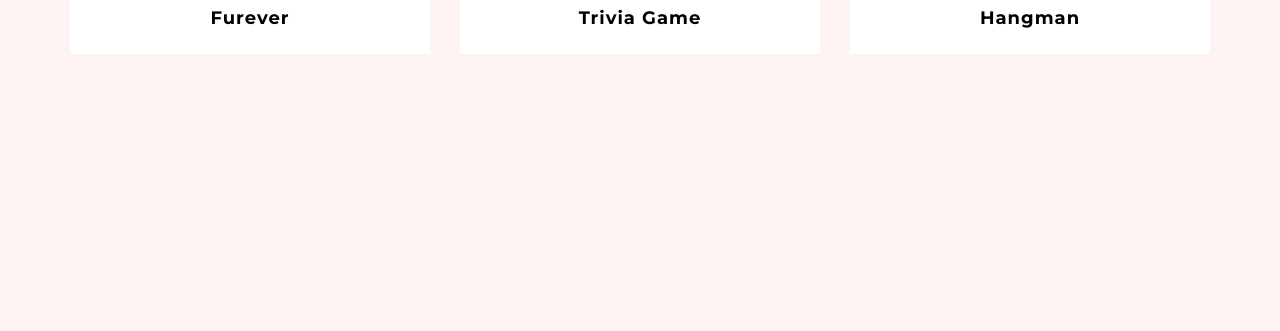
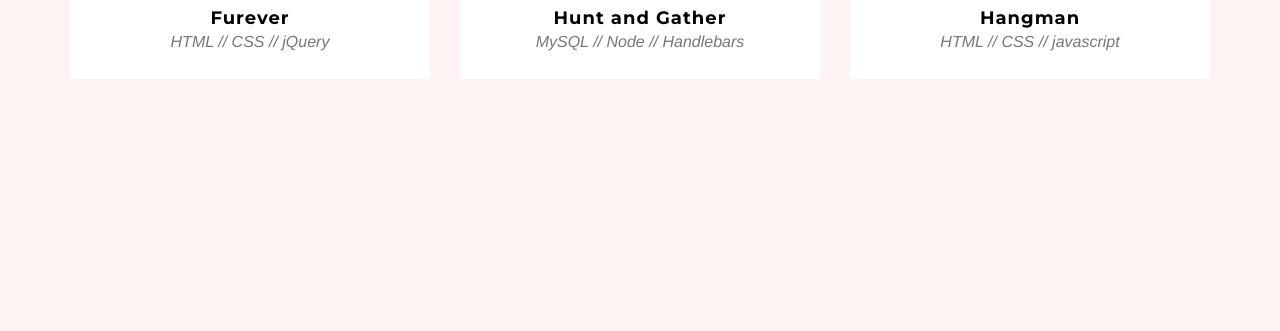
Before and after one commit to serenanguyen/personal-site, a website: page index.html in a window 1280 px wide. Shown: the part 2120-2451 px from the top of the page. Drawn offline with nearby package versions, Linux system fonts and the light colour scheme; some packages are replaced by stand-ins of ours.

Commit message:
update resume

```diff
--- a/index.html
+++ b/index.html
@@ -135,7 +135,7 @@
                   </a>
                   <div class="portfolio-caption">
                       <h4>Furever</h4>
-                      <p class="text-muted"></p>
+                      <p class="text-muted">HTML // CSS // jQuery</p>
                   </div>
               </div>
               <div class="col-md-4 col-sm-6 portfolio-item">
@@ -148,8 +148,8 @@
                       <img src="img/portfolio/huntandgather.png" class="img-responsive" alt="">
                   </a>
                   <div class="portfolio-caption">
-                      <h4>Trivia Game</h4>
-                      <p class="text-muted"></p>
+                      <h4>Hunt and Gather</h4>
+                      <p class="text-muted">MySQL // Node // Handlebars</p>
                   </div>
               </div>
               <div class="col-md-4 col-sm-6 portfolio-item">
@@ -163,7 +163,7 @@
                   </a>
                   <div class="portfolio-caption">
                       <h4>Hangman</h4>
-                      <p class="text-muted"></p>
+                      <p class="text-muted">HTML // CSS // javascript </p>
                   </div>
               </div>
               <!-- <div class="col-md-4 col-sm-6 portfolio-item">
```
